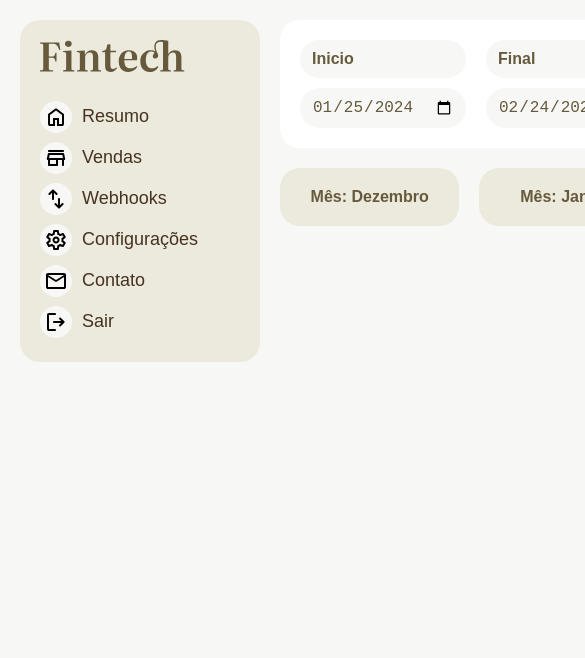
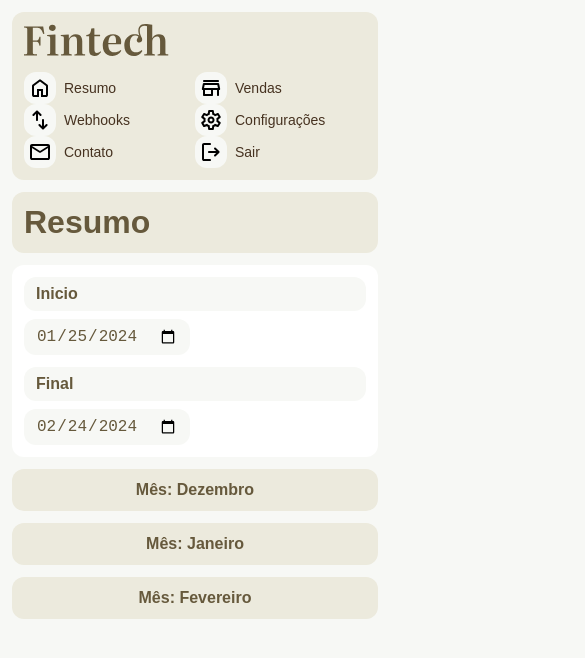
Before and after one commit to Sh4kaa/fintech, a React (Vite) app: page / in a window 390 px wide. Shown: the top 658 px of the page, 585 px wide, since content can reach past the window. Built offline with nearby package versions, Linux system fonts and the light colour scheme; no server answers.

Commit message:
responsividade

```diff
--- a/src/Style.css
+++ b/src/Style.css
@@ -148,3 +148,43 @@
   text-decoration: none;
   color: inherit;
 }
+
+/* small screen */
+
+@media (max-width: 1000px) {
+  .resumo {
+    flex-direction: column;
+  }
+  .daterange {
+    grid-template-columns: 1fr;
+  }
+  .daterange *:last-child {
+    grid-row: 1;
+  }
+}
+
+@media (max-width: 700px) {
+  html {
+    --gap-s: 0.5rem;
+    --gap: 0.75rem;
+  }
+  .container {
+    grid-template-columns: 1fr;
+  }
+  .flex {
+    flex-direction: column;
+  }
+  .sidenav ul {
+    display: grid;
+    grid-template-columns: 1fr 1fr;
+  }
+  .sidenav li a {
+    font-size: 0.875rem;
+  }
+  .venda {
+    grid-template-columns: 1fr;
+  }
+  .venda div:last-child {
+    justify-self: start;
+  }
+}
```
